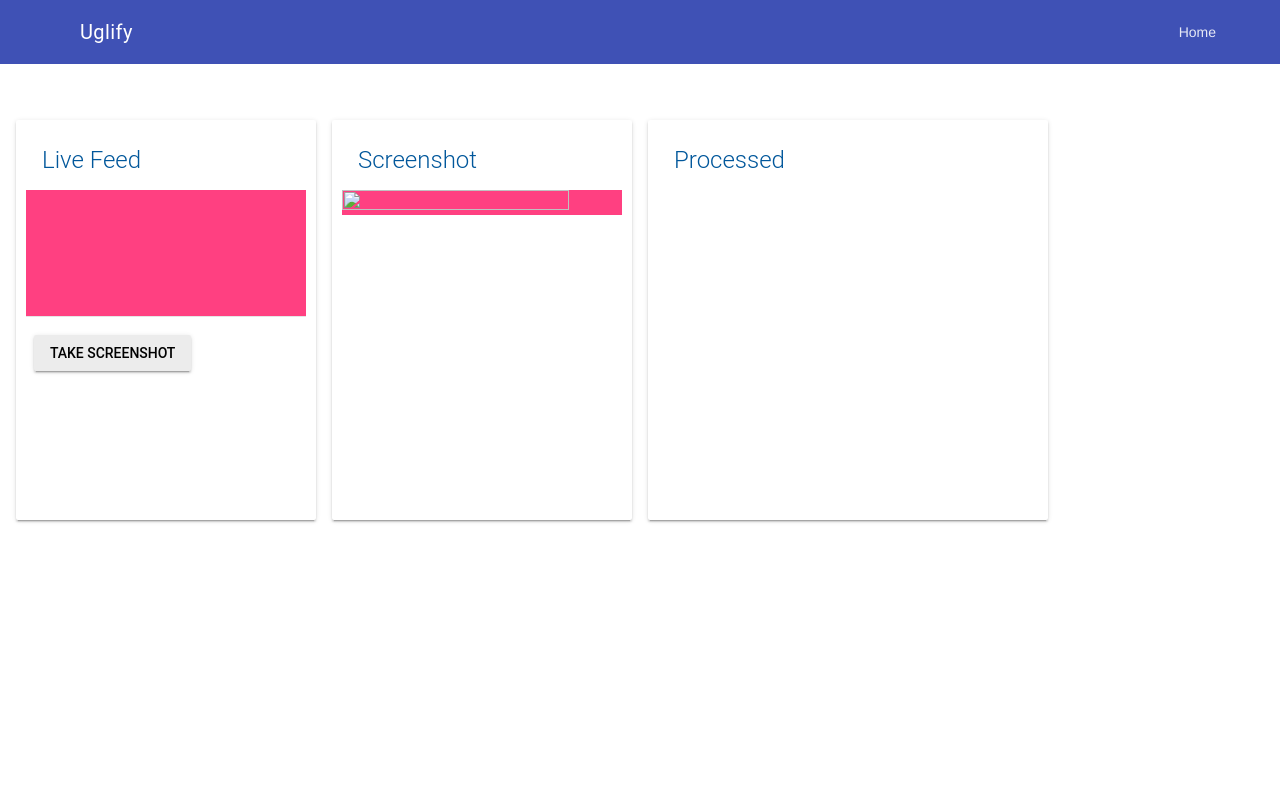
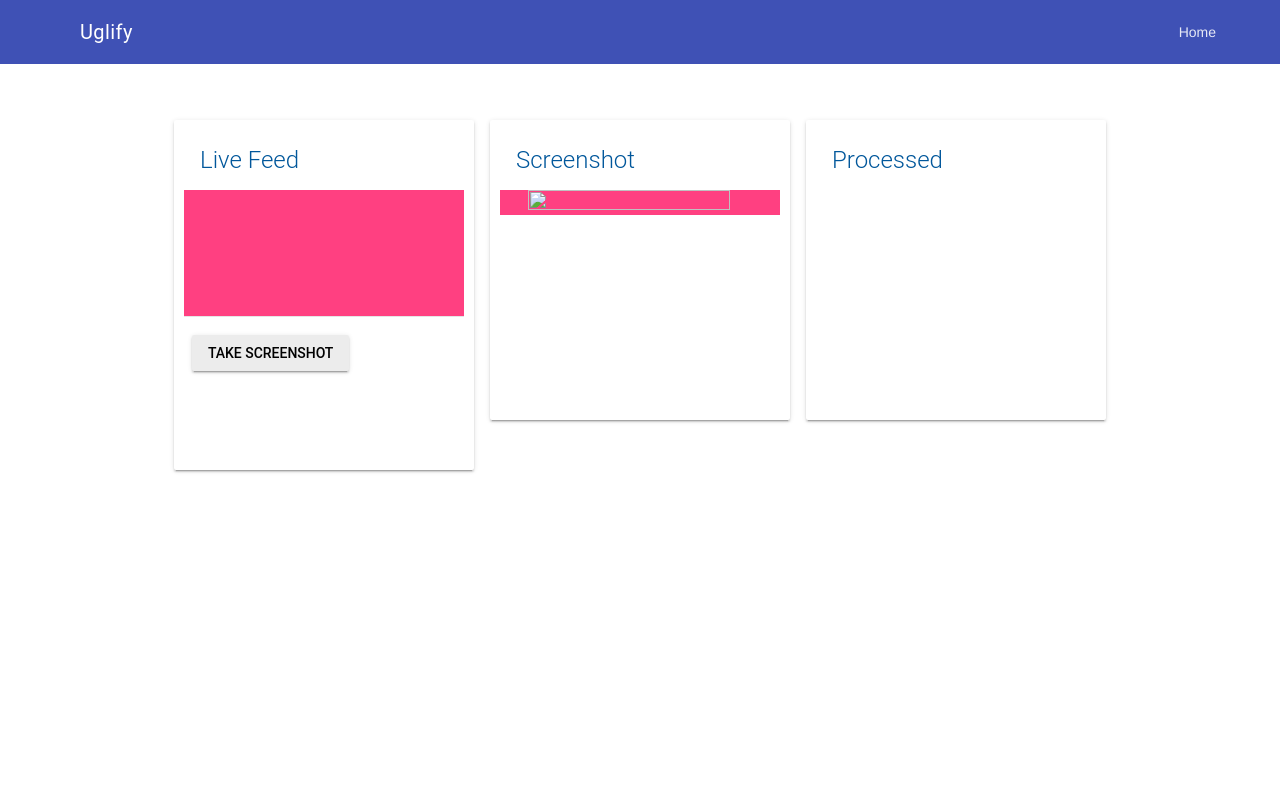
Before and after one commit to captmomo/flask-video-snapshot, a Flask app: page / in a window 1280 px wide. Run offline with Flask 2, Linux system fonts and the light colour scheme; some libraries are stand-ins or nearby versions.

Commit message:
fixed layout

```diff
--- a/static/styles.css
+++ b/static/styles.css
@@ -1,8 +1,14 @@
 
 .square-card.mdl-card {
-    width: 400px;
-    height: 400px;
+    width: 300px;
+    height: 300px;
  }
+
+.rectangle-card.mdl-card{
+    width: 300px;
+    height: 350px;
+    margin-bottom: 10px;
+}
 
 .mdl-grid {
     max-width: 100%;
@@ -11,13 +17,14 @@
     margin-top: 40px;
 }
 .mdl-card__media{
-    align-items: center
+    display: flex;
+    justify-content: center;
 }
 
 .mdl-card__media > img {
-        max-width: 100%;
-        height: auto;
-        width: auto; /* ie8 */
+        max-width: 80%;
+        width: auto;
+        height: auto; /* ie8 */
 }
 .mdl-card__actions {
     display: flex;
@@ -39,7 +46,7 @@
 }
 
 .mdl-layout {
-    align-items: right;
+    align-items: center;
     justify-content: center;
   }
 
--- a/templates/index.html
+++ b/templates/index.html
@@ -1,7 +1,7 @@
 {% extends "layout.html" %} {% block body %}
 <!--reference: https://www.html5rocks.com/en/tutorials/getusermedia/intro/ -->
 <div class='content-grid mdl-grid' justify-content='center'>
-    <div id='webcam' class="content-column mdl-card mdl-cell mdl-cell--3-col mdl-cell--2-col-tablet mdl-shadow--2dp">
+    <div id='webcam' class="rectangle-card content-column mdl-card mdl-cell mdl-cell--3-col mdl-cell--2-col-tablet mdl-shadow--2dp">
         <div class="mdl-card__title">
             <h2 class="mdl-card__title-text mdl-color-text--light-blue-900">Live Feed</h2>
         </div>
@@ -18,7 +18,7 @@
 
     </div>
 
-    <div id='output_screenshot' class="content-column mdl-card mdl-cell mdl-cell--3-col mdl-cell--2-col-tablet mdl-shadow--2dp">
+    <div id='output_screenshot' class="square-card content-column mdl-card mdl-cell mdl-cell--3-col mdl-cell--2-col-tablet mdl-shadow--2dp">
         <div class="mdl-card__title">
             <h2 class="mdl-card__title-text mdl-color-text--light-blue-900">Screenshot</h2>
         </div>
@@ -30,7 +30,9 @@
         <div class="mdl-card__title">
             <h2 class="mdl-card__title-text mdl-color-text--light-blue-900">Processed</h2>
         </div>
+        <div class='mdl-card__media'>
         <img id="processed-img" src=""></img>
+
     </div>
 
 </div>
```
